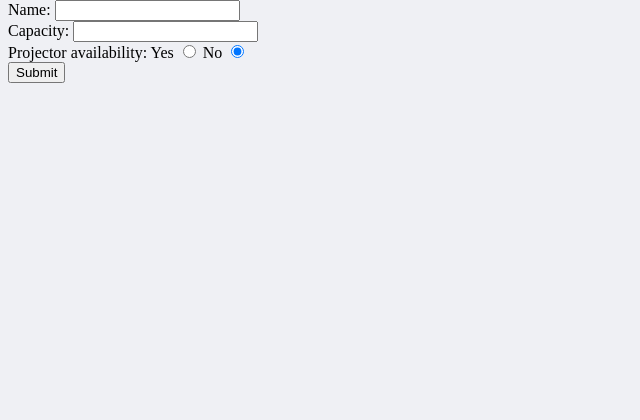
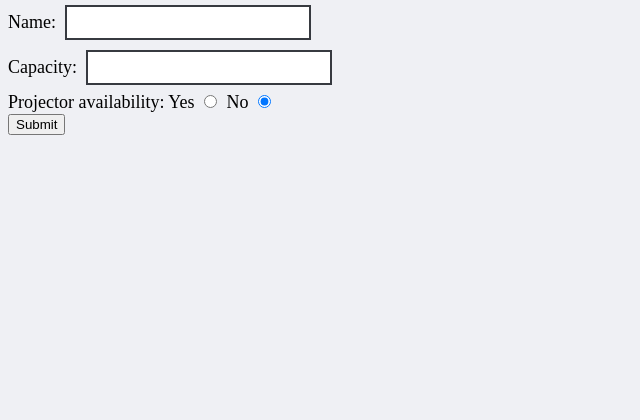
Before and after one commit to saradonin/conference_room_rental, a Django app: page /room/new/ in a window 1280 px wide. Shown: the part 231-651 px from the top of the page, without its empty margins (0-640 px from the left). Run offline with Django 4.2, Linux system fonts and the light colour scheme; parts of the project's set-up code (start-up, migrations or seed data) failed here and were passed over.

Commit message:
styles changed

```diff
--- a/reservations/static/css/style.css
+++ b/reservations/static/css/style.css
@@ -34,6 +34,19 @@ nav {
     font-size: 18px;
 }
 
+form {
+    font-size: 18px;
+}
+
+input {
+    margin: 5px;
+    padding: 5px;
+    border-style: solid;
+    box-shadow: black;
+    border-color: #373A40;
+    font-size: 18px;
+}
+
 td {
     padding: 5px;
     padding-left: 10px;
@@ -42,7 +55,7 @@ td {
 
 .btn {
     padding: 5px;
-    color: #233B6E;
+    color: black;
     background: #D3D6DB;
     width: 80px;
     font-size: 18px;
```
